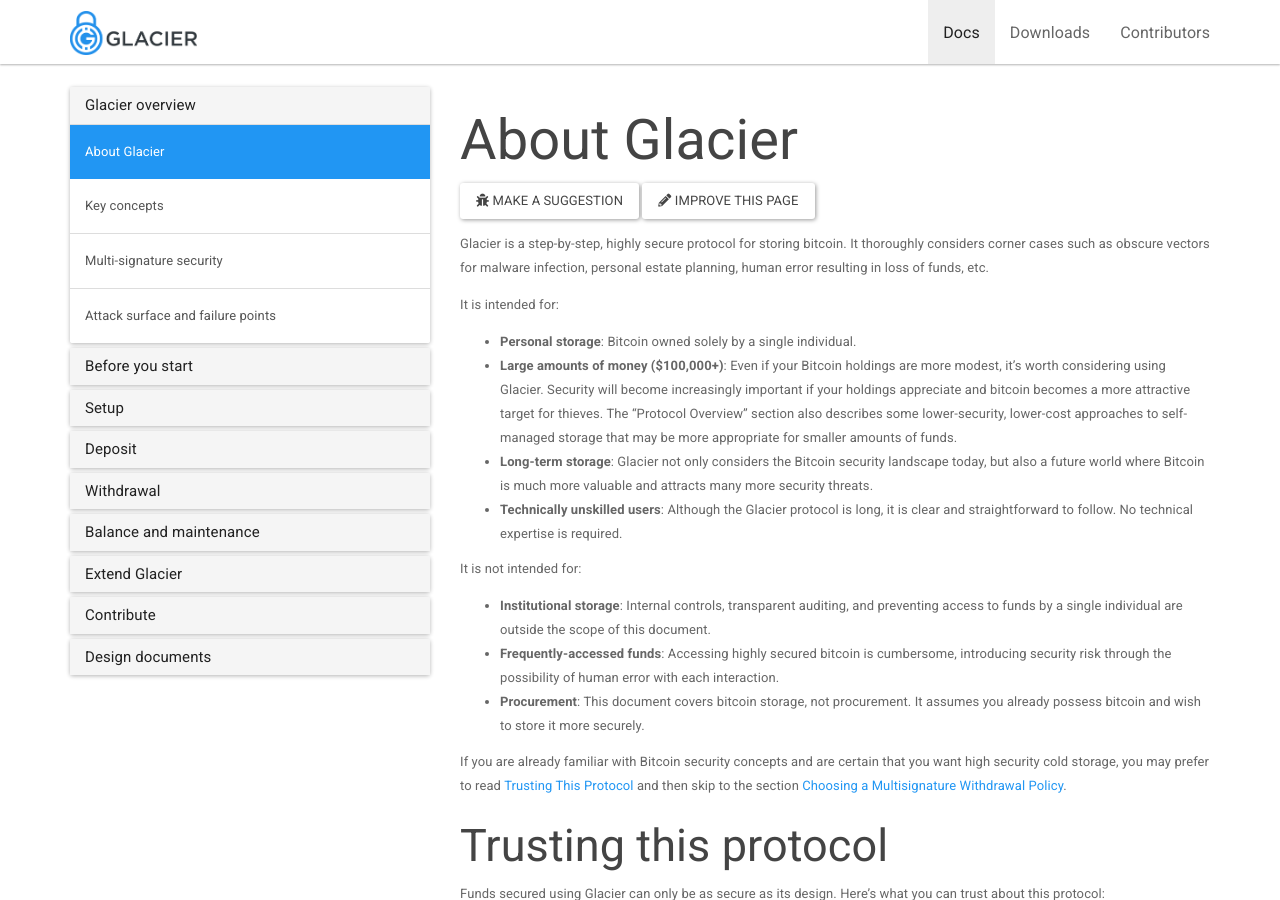
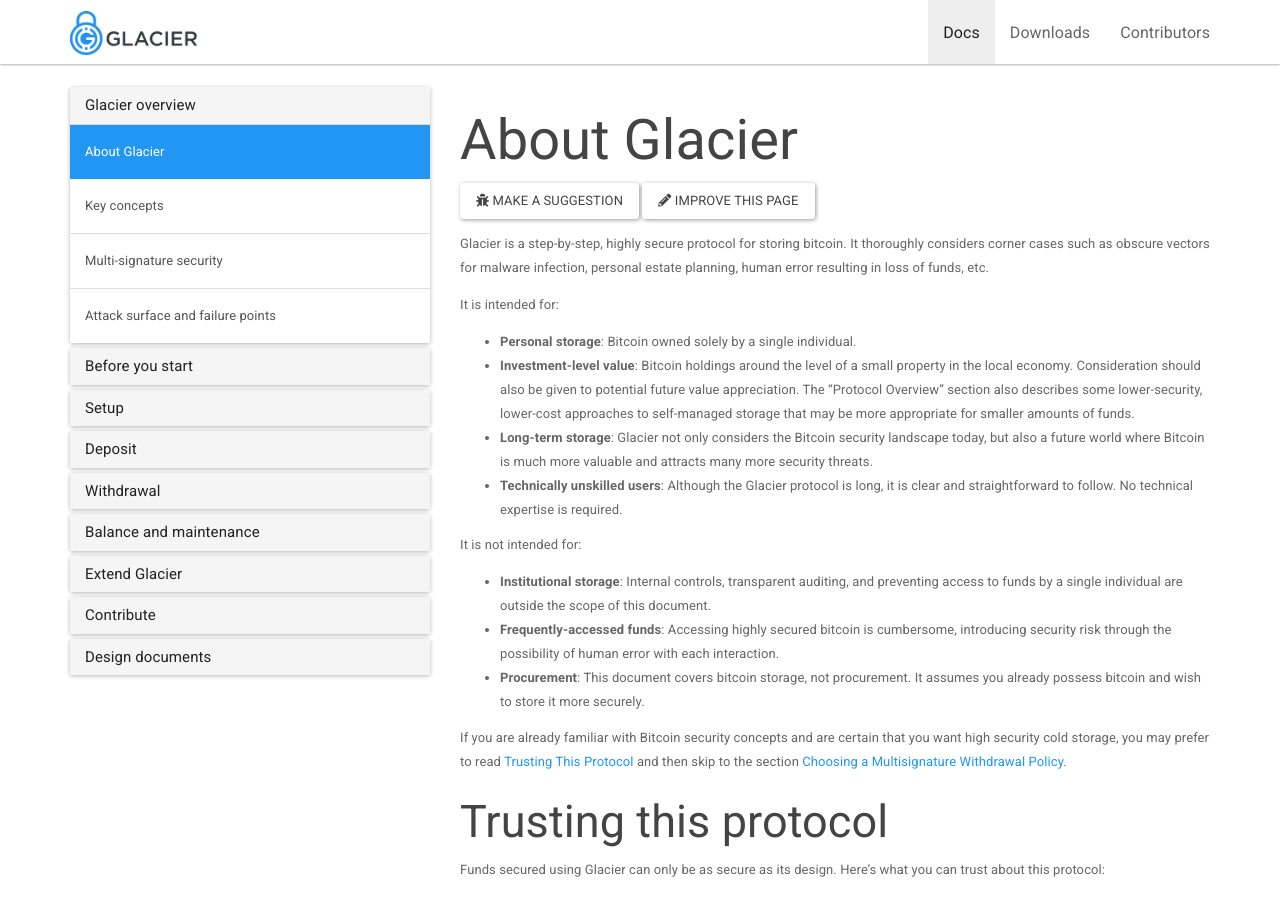
Before and after one commit to GlacierProtocol/glacierprotocol.github.io, a Jekyll site: the page built from _docs/overview.md, in a window 1280 px wide and 900 px high. Built offline with Jekyll 4.4.1, drawn with Linux system fonts in a browser that asks for light colours; nearby versions of some CDN libraries.

Commit message:
Too specific, too America-centric

```diff
--- a/_docs/overview.md
+++ b/_docs/overview.md
@@ -14,10 +14,9 @@
 It is intended for:
 
 * **Personal storage**: Bitcoin owned solely by a single individual.
-* **Large amounts of money ($100,000+)**: Even if your Bitcoin holdings are
-more modest, it's worth considering using Glacier. Security will become
-increasingly important if your holdings appreciate and bitcoin becomes a more
-attractive target for thieves.
+* **Investment-level value**: Bitcoin holdings around the level of a small
+property in the local economy. Consideration should also be given to potential
+future value appreciation.
 The "Protocol Overview" section also describes some lower-security, lower-cost
 approaches to self-managed storage that may be more appropriate for smaller
 amounts of funds.
```
